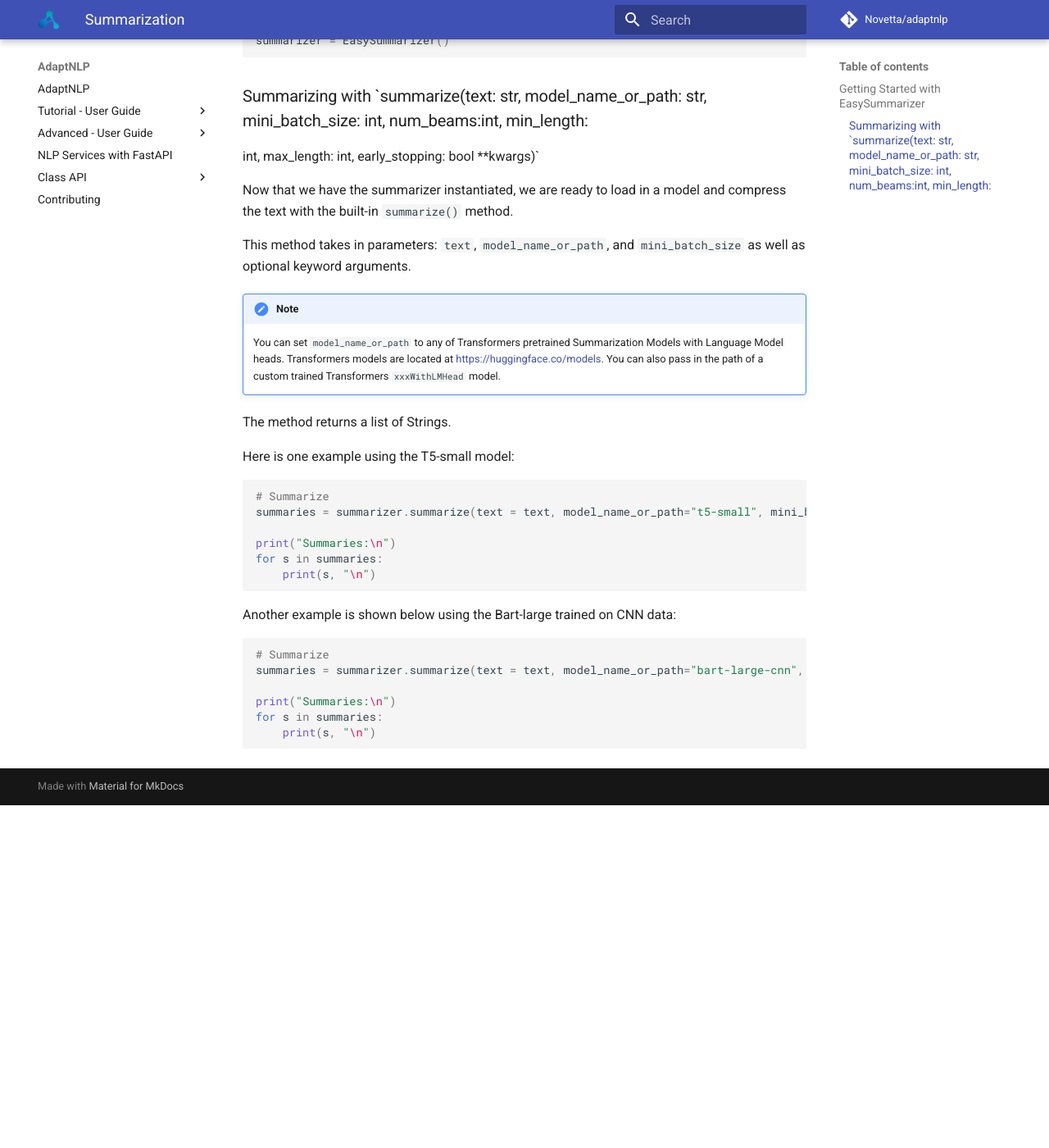
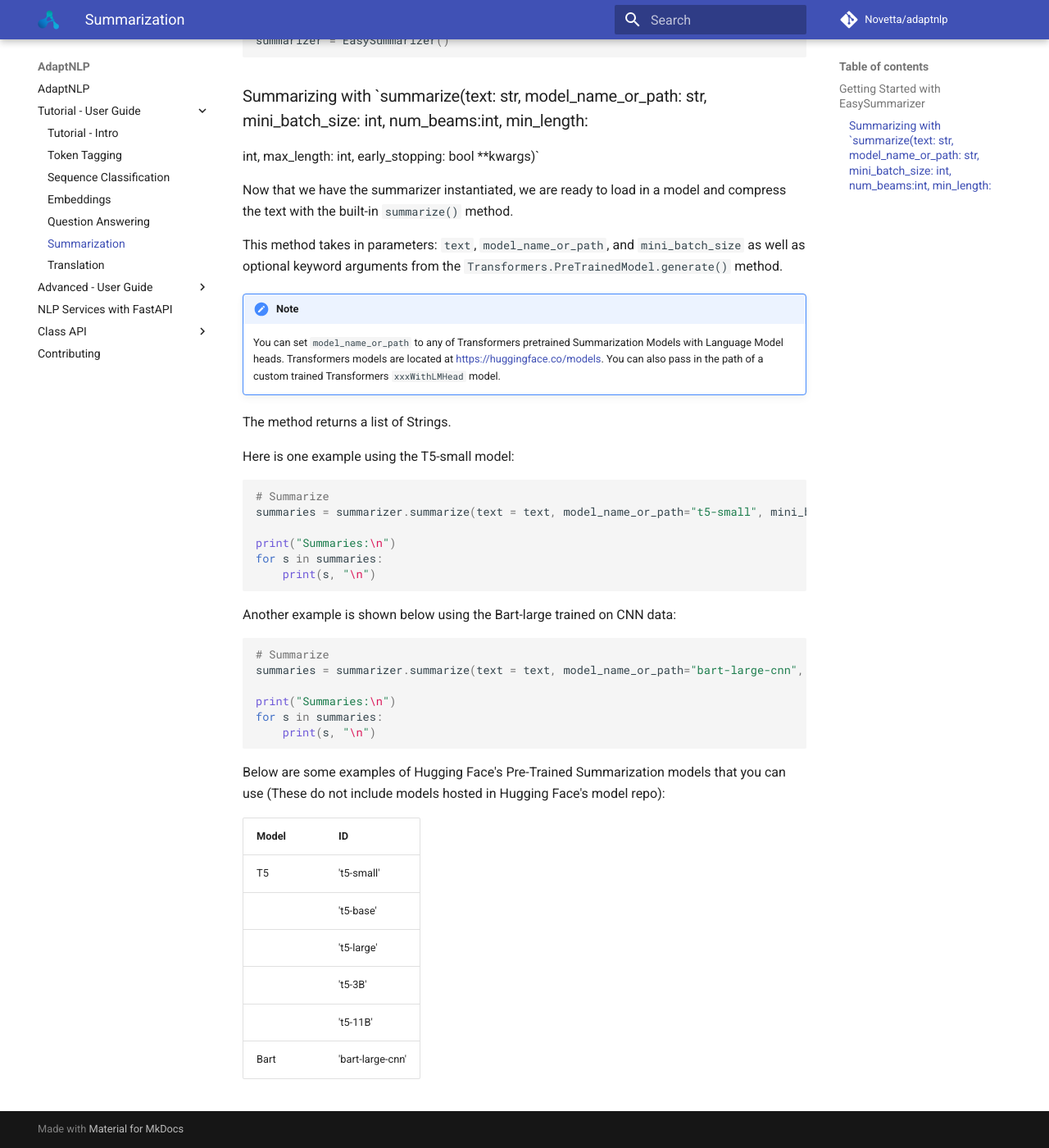
Before and after one commit to mmonnikNov/adaptnlp, an MkDocs documentation site: the page built from docs/tutorial/summarization.md, in a window 1280 px wide and 1400 px high, scrolled down 963 px. Shown: the whole window at 82% size. Built offline with MkDocs 1.6.1 and Material for MkDocs 9.7.7, drawn with Linux system fonts in a browser that asks for light colours; comment, search, counter and statistics services are not loaded; before the commit the page ends 1945 px from its top, so only the background shows below that.

Commit message:
Add brief tutorials for summarization and translation

````diff
--- a/docs/tutorial/summarization.md
+++ b/docs/tutorial/summarization.md
@@ -47,7 +47,8 @@
 Now that we have the summarizer instantiated, we are ready to load in a model and compress the text
 with the built-in `summarize()` method.
 
-This method takes in parameters: `text`, `model_name_or_path`, and `mini_batch_size` as well as optional keyword arguments.
+This method takes in parameters: `text`, `model_name_or_path`, and `mini_batch_size` as well as optional keyword arguments
+from the `Transformers.PreTrainedModel.generate()` method.
 
 !!! note
     You can set `model_name_or_path` to any of Transformers pretrained Summarization Models with Language Model heads.
@@ -77,3 +78,15 @@
 for s in summaries:
     print(s, "\n")
 ```
+
+Below are some examples of Hugging Face's Pre-Trained Summarization models that you can use (These do
+not include models hosted in Hugging Face's model repo):
+
+| Model |  ID  |
+| ----- | ---- |
+| T5    |   't5-small'   |
+|       |   't5-base'    |
+|       |   't5-large'   |
+|       |   't5-3B'      |
+|       |   't5-11B'     |
+| Bart  |   'bart-large-cnn' |
--- a/mkdocs.yml
+++ b/mkdocs.yml
@@ -23,6 +23,8 @@
       - Sequence Classification: 'tutorial/sequence-classification.md'
       - Embeddings: 'tutorial/embeddings.md'
       - Question Answering: 'tutorial/question-answering.md'
+      - Summarization: 'tutorial/summarization.md'
+      - Translation: 'tutorial/translation.md'
   - Advanced - User Guide:
       - Advanced - Intro: 'tutorial/advanced-index.md'
       - Training Sequence Classification: 'tutorial/training-sequence-classification.md'
````
Also changed, not shown: docs/tutorial/translation.md (added, +58 -0 lines), 2 other files.
